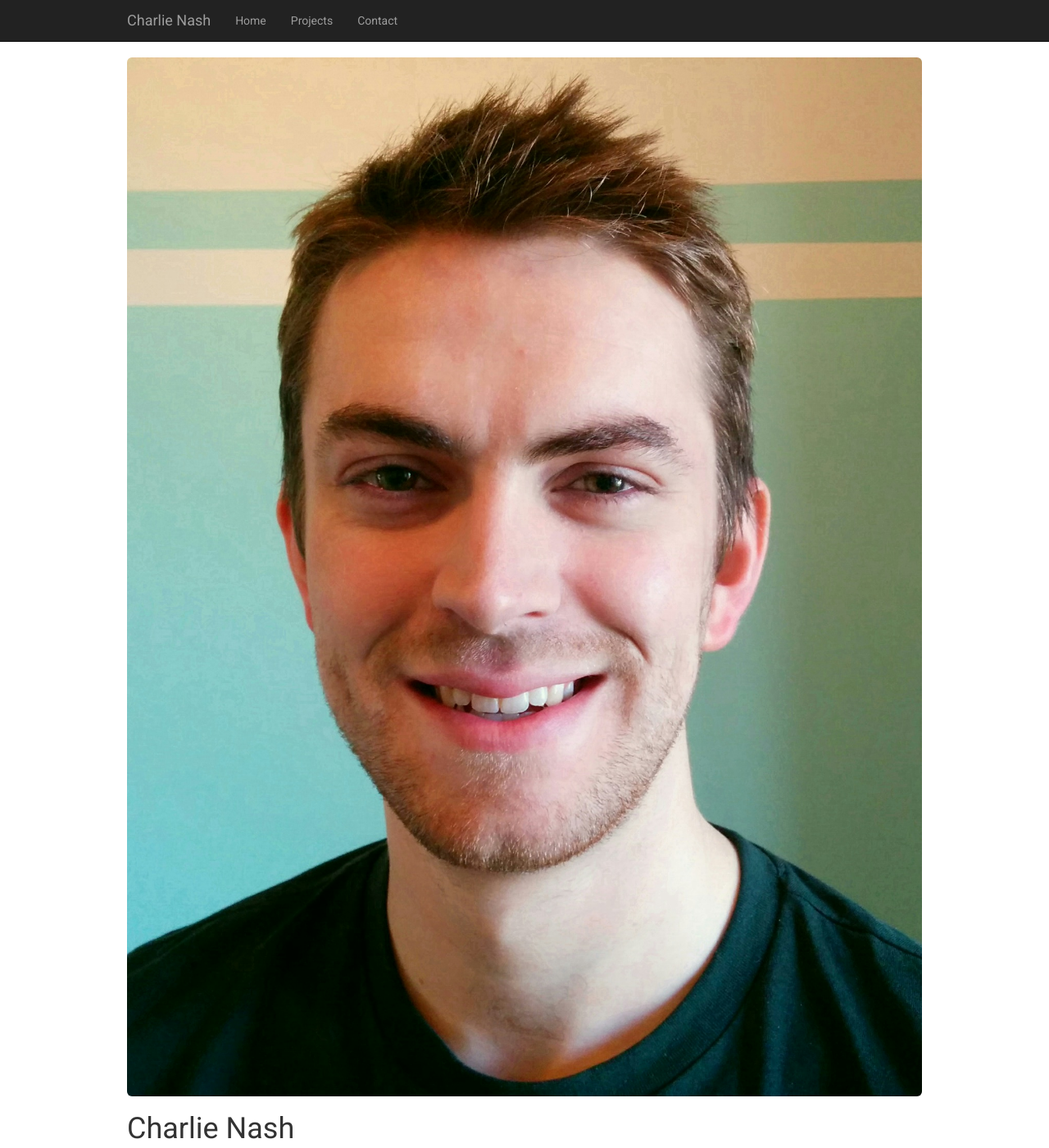
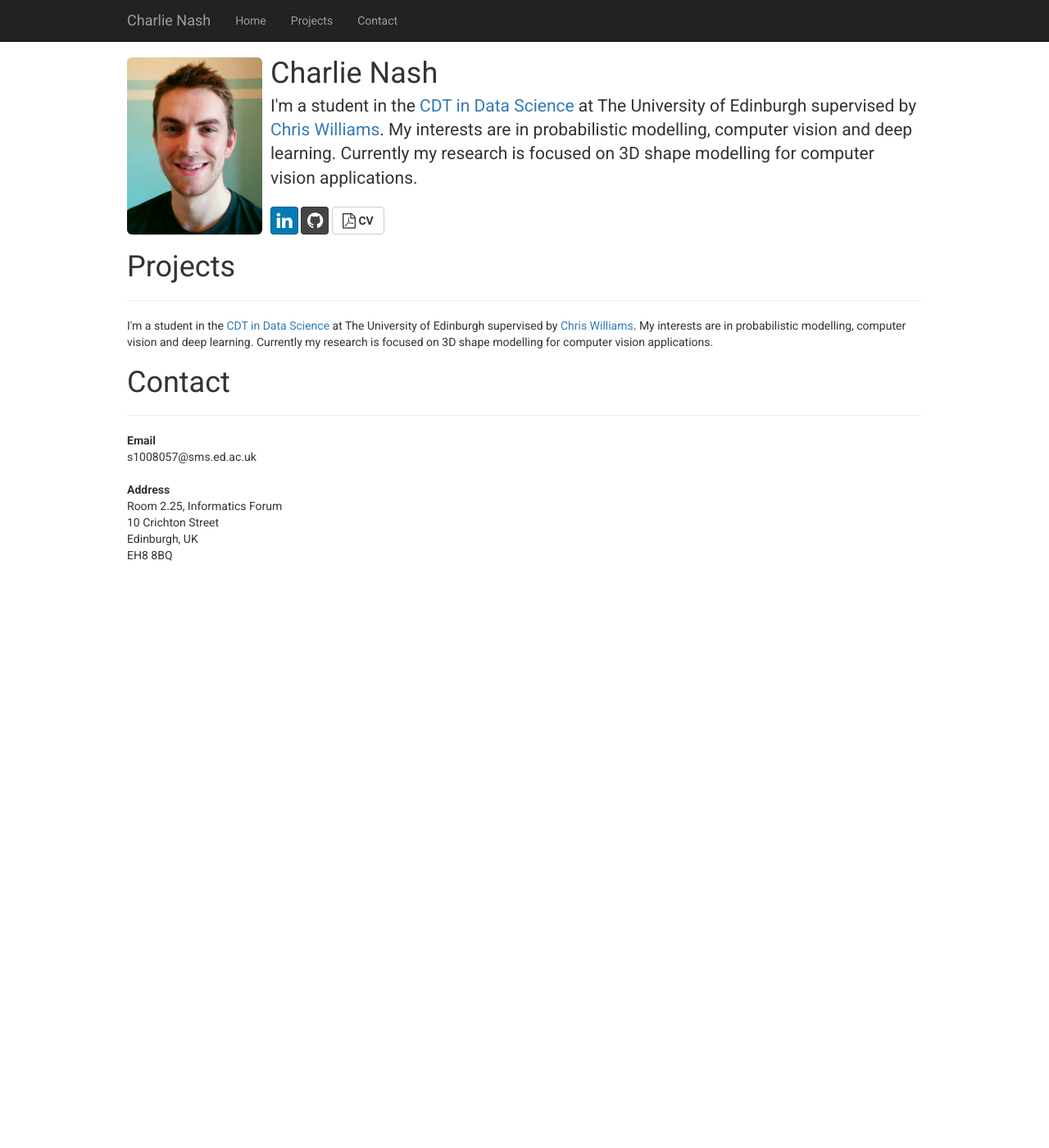
Before and after one commit to charlienash/charlienash.github.io, a Jekyll site: the page index.html, which Jekyll copies as it is, in a window 1280 px wide and 1400 px high. Shown: the whole window at 82% size. Built offline with Jekyll 4.4.1, drawn with Linux system fonts in a browser that asks for light colours; nearby versions of some CDN libraries; library files that are not in the unit come from our copies; some of the changed text lies outside the part shown.

Commit message:
Update index.html

```diff
--- a/index.html
+++ b/index.html
@@ -70,24 +70,30 @@
 		<div class="container-fluid">
 			<div class="span6">
 			<div class="row">
-				<div class="container-fluid">
-					  <div class="span2">
+				<div class="col-sm-12">
+
+					<!-- Page breadcrumb -->
+					<!--ol class="breadcrumb">
+						<li><a href="#">Home</a></li>
+						<li><a href="#">Level 1 section</a></li>
+						<li class="active">Level 2 sub-section</li>
+					</ol-->
+
+					<!--div class="panel panel-default">
+					  <div class="panel-body">
+					    <h1>Test</h1>
+					  </div>
+					</div-->
+
+					<div class="media">
+					  <div class="media-left">
 					    <a href="#">
-					      <img class="img-responsive img-rounded" src="assets/img/Charlie_photo.jpg">
+					      <img class="media-object img-rounded" src="assets/img/Charlie_photo.jpg" width=165px>
 					    </a>
 					  </div>
-					  <div class="span4">
-					    <h1>Charlie Nash</h1>
-					    <p>
-					    	<big>
-					    		I'm a student PhD student at the University of Edinburgh supervised by <a href="http://homepages.inf.ed.ac.uk/ckiw/"> Professor Chris Williams</a>Professor Chris Williams. I'm a student in the <a href="http://datascience.inf.ed.ac.uk/">Centre of Doctoral Training in Data Science</a>.
-					    	</big>
-				    	    </p>
-				    	    <p>
-				    	    	<big>
-					    		My interests are in probabilistic modelling, computer vision and deep learning. Currently my research is focused on 3D shape modelling for computer vision applications.
-					    	</big>
-			    		    </p>
+					  <div class="media-body">
+					    <h1 class="media-heading">Charlie Nash</h4>
+					    <p class="lead"> I'm a student in the <a href="http://datascience.inf.ed.ac.uk/">CDT in Data Science</a> at The University of Edinburgh supervised by <a href="http://homepages.inf.ed.ac.uk/ckiw/">Chris Williams</a>. My interests are in probabilistic modelling, computer vision and deep learning. Currently my research is focused on 3D shape modelling for computer vision applications.</p>
 					    <a href="https://uk.linkedin.com/in/charlie-nash-32869b5b" class="btn btn-social-icon btn-linkedin">
 					 	<span class="fa fa-linkedin fa-2x"></span>
 				            </a>
@@ -102,18 +108,17 @@
 					</div>
 
 					<!-- Page Heading -->
-					<h2 id="Projects">Projects</h1>
+					<h1 id="Projects">Projects</h1>
 					<hr>
 
-					<p> ... </p>
+					<p> I'm a student in the <a href="http://datascience.inf.ed.ac.uk/">CDT in Data Science</a> at The University of Edinburgh supervised by <a href="http://homepages.inf.ed.ac.uk/ckiw/">Chris Williams</a>. My interests are in probabilistic modelling, computer vision and deep learning. Currently my research is focused on 3D shape modelling for computer vision applications.</p>
 
 					<!-- Page Heading -->
-					<h2 id="Contact">Contact</h1>
+					<h1 id="Contact">Contact</h1>
 					<hr>
 
-					<div class="panel panel-default">
-					  <div class="panel-body">
-					    	<b>Email</b>
+					<p>
+						<b>Email</b>
 						<br>
 						s1008057@sms.ed.ac.uk
 						<br><br>
@@ -123,12 +128,7 @@
 						10 Crichton Street <br>
 						Edinburgh, UK <br>
 						EH8 8BQ
-					  </div>
-					</div>
-
-
-
-
+					</p>
 
 				</div>
 			</div>
```
